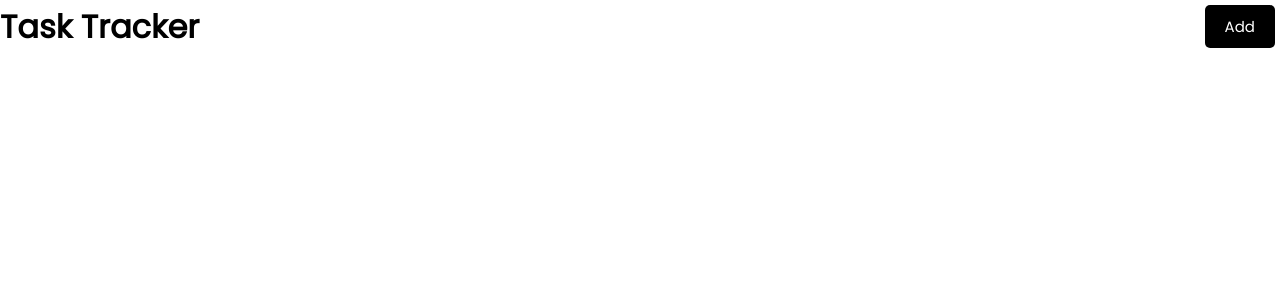
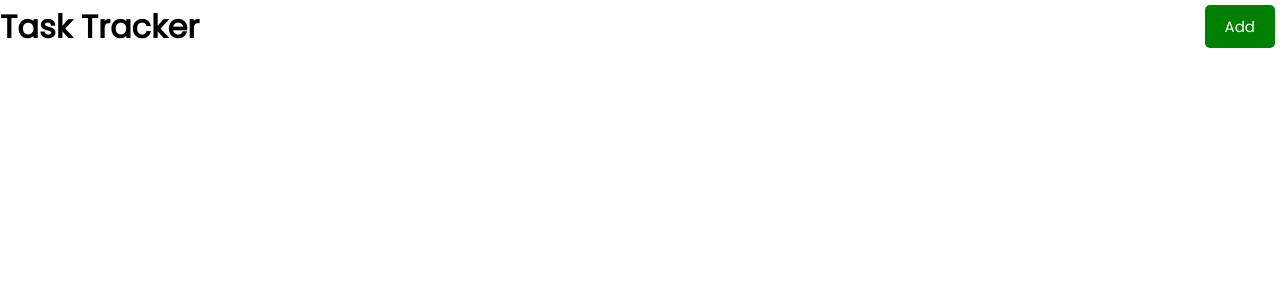
Before and after one commit to alexis-lv/react-task-tracker, a React (Create React App) app: page / in a window 1280 px wide. Shown: the top 300 px of the page. Built offline with nearby package versions, Linux system fonts and the light colour scheme.

Commit message:
add button component

```diff
--- a/src/App.js
+++ b/src/App.js
@@ -1,4 +1,4 @@
-import Header from "./components/Header/Header";
+import Header from "./components/Header";
 
 function App() {
   return (
--- /dev/null
+++ b/src/components/Button.js
@@ -0,0 +1,7 @@
+const Button = ({ color, text }) => {
+    return <button className='btn' style={{ backgroundColor: color }}>
+                 {text}
+            </button>;
+}
+
+export default Button;
--- a/src/components/Header/Header.js
+++ b/src/components/Header.js
@@ -1,10 +1,11 @@
 import React from 'react'
+import Button from './Button';
 
 const Header = ({title}) => {
   return (
     <header className='header'>
         <h1>{title}</h1>
-        <button className='btn'>Add</button>
+        <Button text='Add' color='green'/>
     </header>
   )
 }
```
